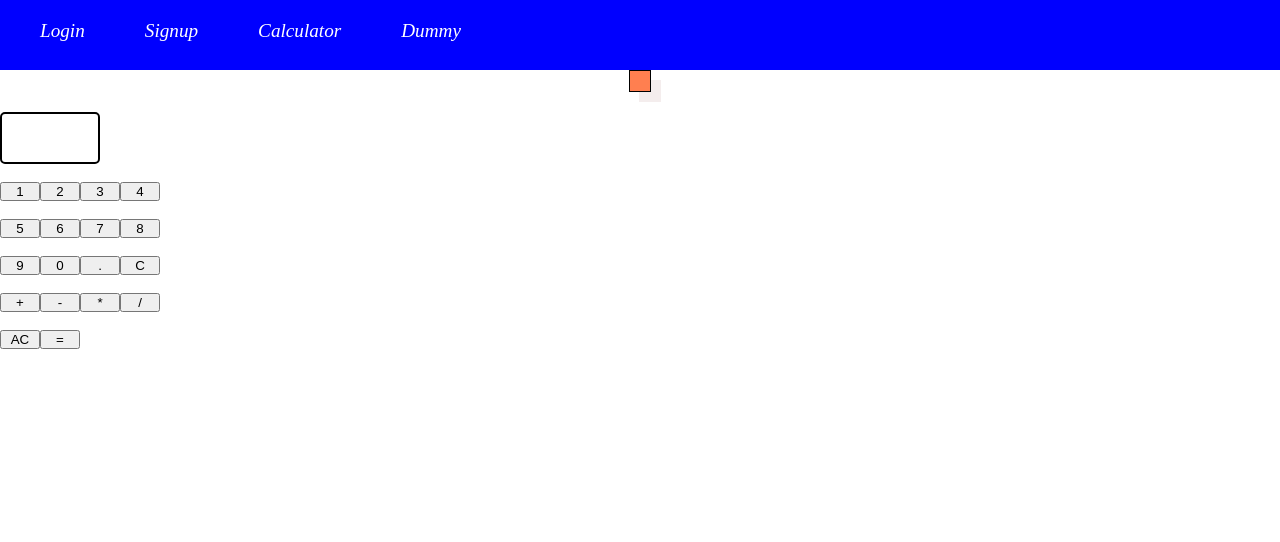
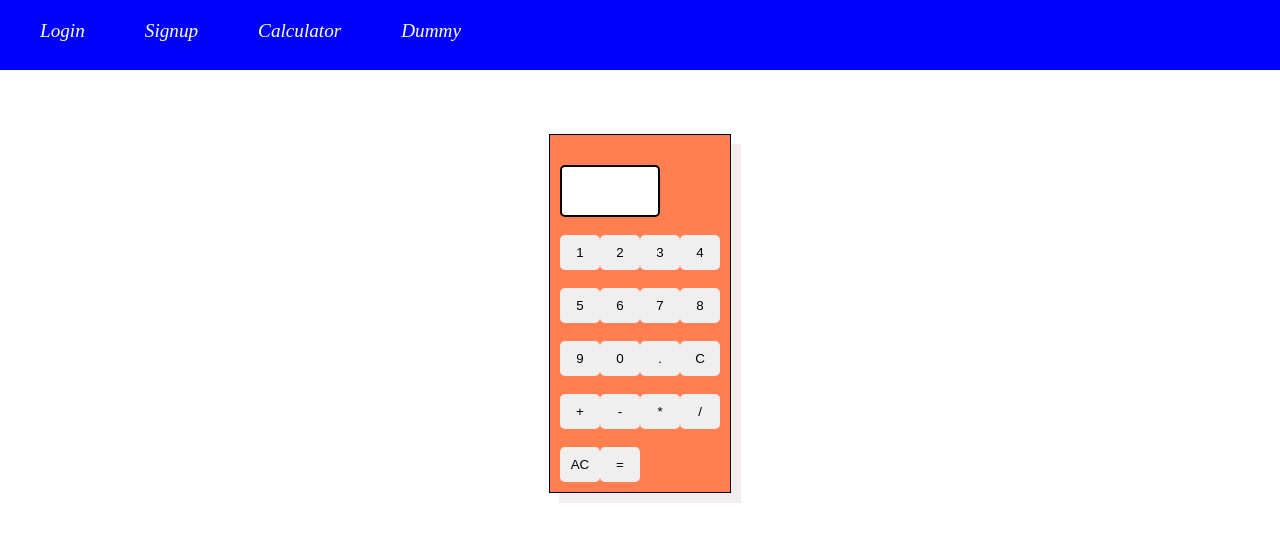
Before and after one commit to venkatesh2001A/react-q6trt7, a React (Create React App) app: page /Calculator in a window 1280 px wide. Shown: the top 542 px of the page. Built offline with nearby package versions, Linux system fonts and the light colour scheme.

Commit message:
2 files modified

```diff
--- a/src/css/calculator.css
+++ b/src/css/calculator.css
@@ -1,17 +1,15 @@
-/* * {
+* {
   box-sizing: border-box;
   -webkit-box-sizing: border-box;
   -moz-box-sizing: border-box;
-} */
+}
 
-/* .wrap {
+.wrap {
   width: 400px;
   margin: auto;
   height: auto;
-          background: black;
-          padding: 15%;
-
-      } */
+  padding: 5%;
+}
 
 input[type='text'] {
   width: 100px;
@@ -23,14 +21,12 @@ input[type='text'] {
   border: 2px solid black;
 }
 
-/* input [type=button] {
-          width: 100px;
+input[type='button'] {
+  width: 600px;
   padding: 10px;
-          width: 22px 40px;
   border: none;
   border-radius: 5px;
-
-      } */
+}
 input[type='button'] {
   width: 40px;
 }
--- a/src/pages/calculator.jsx
+++ b/src/pages/calculator.jsx
@@ -3,7 +3,7 @@ import '../css/calculator.css';
 function Calculator() {
   return (
     <div className="wrap">
-      <div name="cal" id="form" />
+      <div name="cal" id="form">
         <input type="text" name="display" id="output" />
 
         <br />
@@ -34,9 +34,7 @@ function Calculator() {
         <br />
         <input type="button" value="AC" onclick="display('AC')" />
         <input type="button" value="=" onclick="solve()" />
-
-      <div />
-      <div />
+      </div>
       {/* /* <script>
         function solve(){' '}
         {
```
Lines whose indentation alone changed are shown as unchanged.
